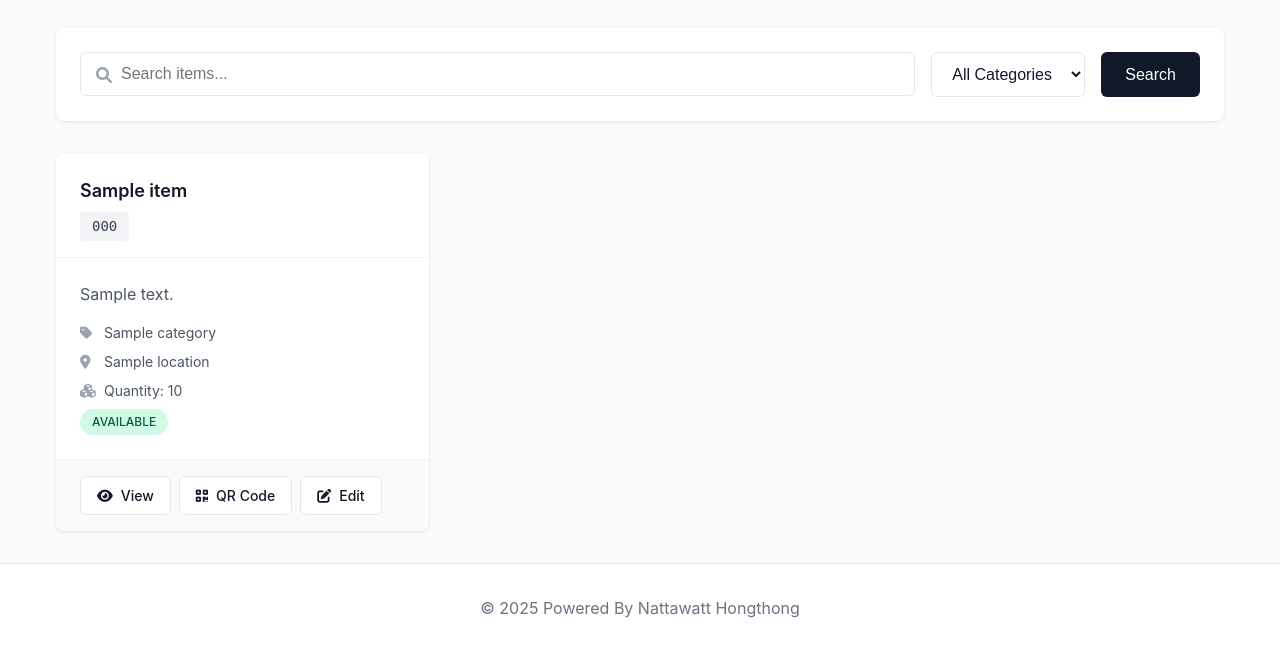
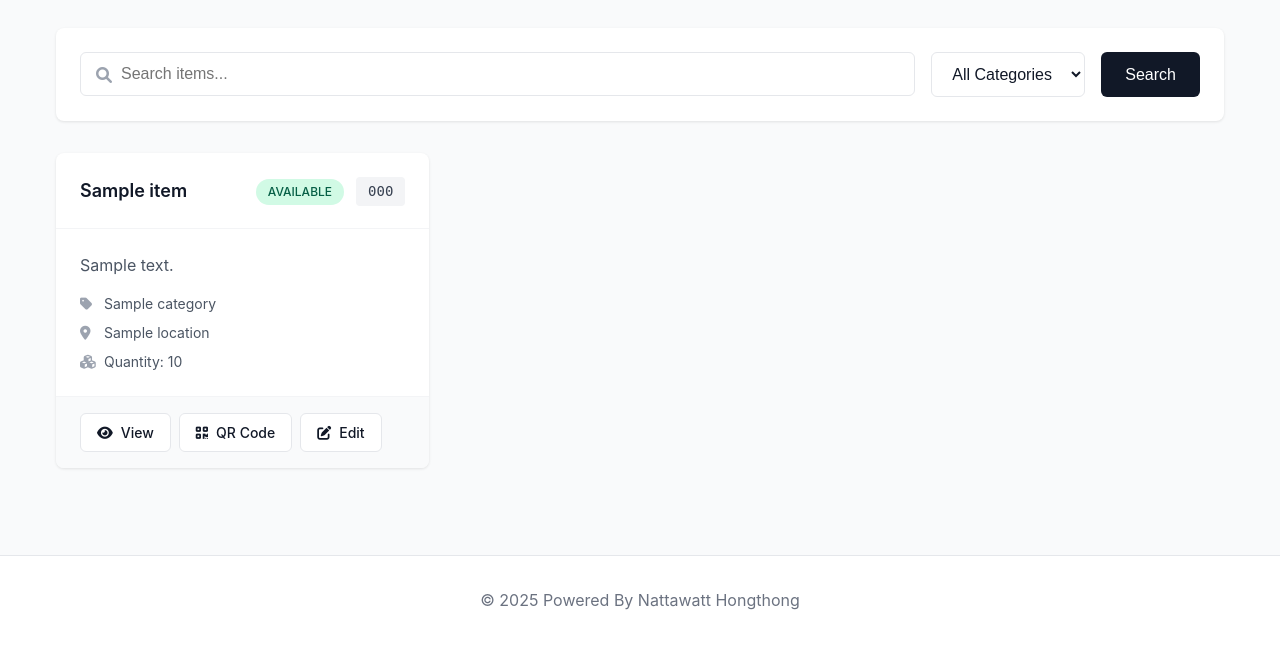
Before and after one commit to RealNattawattHongthong/inventory, a Flask app: template templates/inventory_index.html in a window 1280 px wide. Shown: the part 156-808 px from the top of the page. After the commit the page ends 766 px from the top, so only its background shows below. Run offline with Flask 3, Linux system fonts and the light colour scheme; the template is opened without the code that fills it: most values are stand-ins (such as "Sample title", 1, 10 or a date in 2020).

Commit message:
Move status badge to top of item cards for better visibility
- Relocated status badges from item details to item header
- Added flexbox layout to item header for proper alignment
- Created item-header-right container for status and code
- Updated both authenticated and public inventory templates

🤖 Generated with [Claude Code](https://claude.ai/code)

Co-Authored-By: Claude <noreply@anthropic.com>

```diff
--- a/static/css/inventory_style.css
+++ b/static/css/inventory_style.css
@@ -335,12 +335,22 @@ body {
 .item-header {
     padding: 1.5rem 1.5rem 1rem;
     border-bottom: 1px solid var(--gray-100);
+    display: flex;
+    justify-content: space-between;
+    align-items: flex-start;
 }
 
 .item-title {
     font-size: 1.125rem;
     font-weight: 600;
     margin-bottom: 0.5rem;
+    flex: 1;
+}
+
+.item-header-right {
+    display: flex;
+    align-items: center;
+    gap: 0.75rem;
 }
 
 .item-code {
--- a/templates/inventory_index.html
+++ b/templates/inventory_index.html
@@ -38,7 +38,12 @@
         <div class="item-card">
             <div class="item-header">
                 <h3 class="item-title">{{ item.name }}</h3>
-                <span class="item-code">{{ item.code }}</span>
+                <div class="item-header-right">
+                    <span class="status-badge status-{{ item.status }}">
+                        {{ item.status }}
+                    </span>
+                    <span class="item-code">{{ item.code }}</span>
+                </div>
             </div>
 
             <div class="item-body">
@@ -58,11 +63,6 @@
                     <div class="detail-row">
                         <i class="fas fa-cubes"></i>
                         <span>Quantity: {{ item.quantity }}</span>
-                    </div>
-                    <div class="detail-row">
-                        <span class="status-badge status-{{ item.status }}">
-                            {{ item.status }}
-                        </span>
                     </div>
                 </div>
             </div>
```
Also changed, not shown: templates/inventory_auth_index.html (+6 -6 lines).
